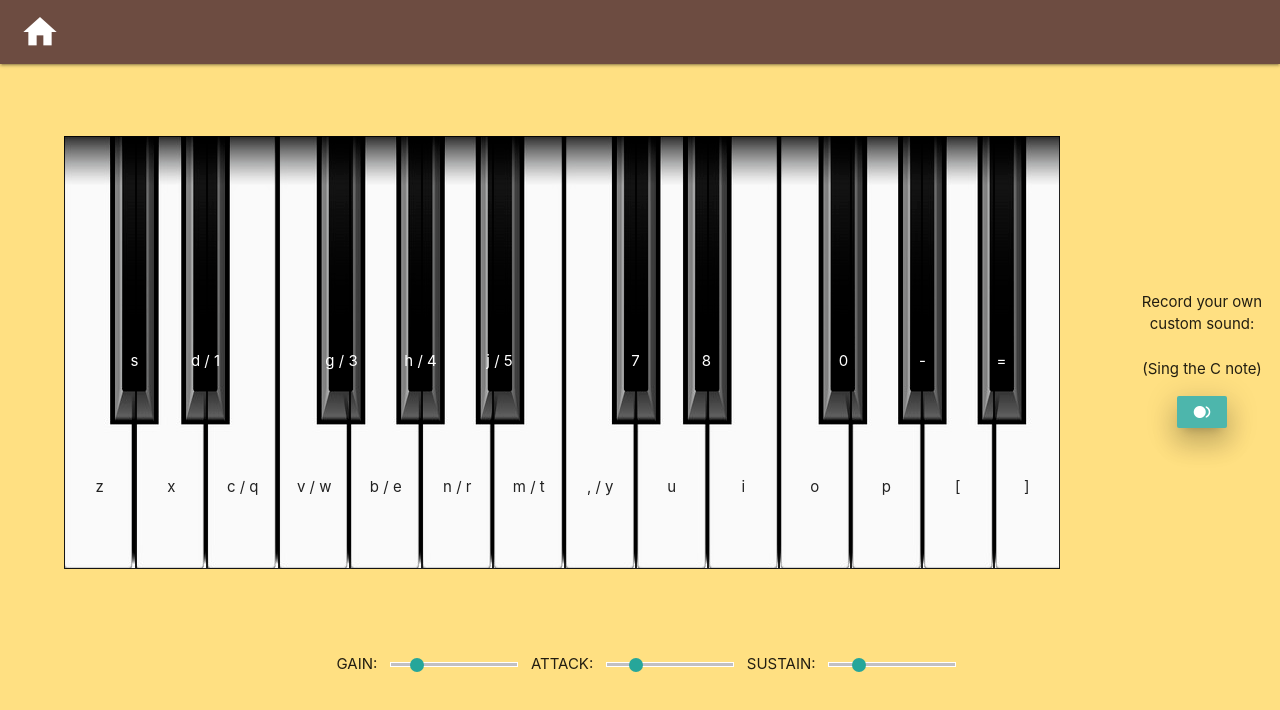
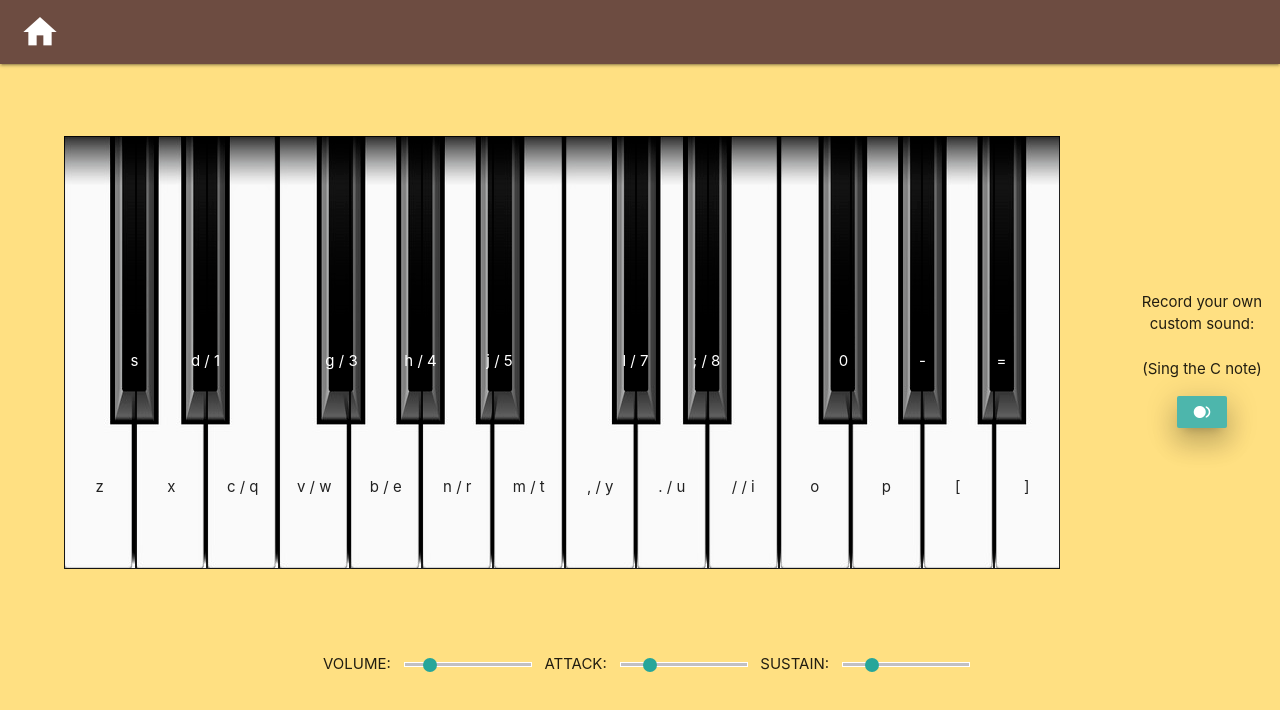
Before and after one commit to dhruvapanyam/chord-finder, a website: page front_end/views/piano.html in a window 1280 px wide. Drawn offline with nearby package versions, Linux system fonts and the light colour scheme; no server answers.

Commit message:
deployed

```diff
--- a/front_end/views/piano.html
+++ b/front_end/views/piano.html
@@ -19,7 +19,7 @@
 
     <meta charset="UTF-8">
     <meta name="viewport" content="width=device-width, initial-scale=1.0">
-    <title>Document</title>
+    <title>Chord Finder</title>
 </head>
 <body class="amber lighten-3">
     <nav class="brown darken-1">
@@ -41,8 +41,8 @@
             <div id="A3" class="white-key" onmousedown="playKey(this.id)" onmouseup="unplayKey(this.id)">n / r</div>
             <div id="B3" class="white-key" onmousedown="playKey(this.id)" onmouseup="unplayKey(this.id)">m / t</div>
             <div id="C4" class="white-key" onmousedown="playKey(this.id)" onmouseup="unplayKey(this.id)">, / y</div>
-            <div id="D4" class="white-key" onmousedown="playKey(this.id)" onmouseup="unplayKey(this.id)">u</div>
-            <div id="E4" class="white-key" onmousedown="playKey(this.id)" onmouseup="unplayKey(this.id)">i</div>
+            <div id="D4" class="white-key" onmousedown="playKey(this.id)" onmouseup="unplayKey(this.id)">. / u</div>
+            <div id="E4" class="white-key" onmousedown="playKey(this.id)" onmouseup="unplayKey(this.id)">/ / i</div>
             <div id="F4" class="white-key" onmousedown="playKey(this.id)" onmouseup="unplayKey(this.id)">o</div>
             <div id="G4" class="white-key" onmousedown="playKey(this.id)" onmouseup="unplayKey(this.id)">p</div>
             <div id="A4" class="white-key" onmousedown="playKey(this.id)" onmouseup="unplayKey(this.id)">[</div>
@@ -54,8 +54,8 @@
             <div id="F#3" class="black-key" onmousedown="playKey(this.id)" onmouseup="unplayKey(this.id)" style="margin-left: 253px;">g / 3</div>
             <div id="G#3" class="black-key" onmousedown="playKey(this.id)" onmouseup="unplayKey(this.id)" style="margin-left: 332px;">h / 4</div>
             <div id="A#3" class="black-key" onmousedown="playKey(this.id)" onmouseup="unplayKey(this.id)" style="margin-left: 411px;">j / 5</div>
-            <div id="C#4" class="black-key" onmousedown="playKey(this.id)" onmouseup="unplayKey(this.id)" style="margin-left: 547px;">7</div>
-            <div id="D#4" class="black-key" onmousedown="playKey(this.id)" onmouseup="unplayKey(this.id)" style="margin-left: 618px;">8</div>
+            <div id="C#4" class="black-key" onmousedown="playKey(this.id)" onmouseup="unplayKey(this.id)" style="margin-left: 547px;">l / 7</div>
+            <div id="D#4" class="black-key" onmousedown="playKey(this.id)" onmouseup="unplayKey(this.id)" style="margin-left: 618px;">; / 8</div>
             <div id="F#4" class="black-key" onmousedown="playKey(this.id)" onmouseup="unplayKey(this.id)" style="margin-left: 755px;">0</div>
             <div id="G#4" class="black-key" onmousedown="playKey(this.id)" onmouseup="unplayKey(this.id)" style="margin-left: 834px;">-</div>
             <div id="A#4" class="black-key" onmousedown="playKey(this.id)" onmouseup="unplayKey(this.id)" style="margin-left: 913px;">=</div>
@@ -74,7 +74,7 @@
         </div>
     </div>
     <div class="flex-container">
-        <div class="margin-1">GAIN: </div> <div class="range-field" style="width: 10%;"> <input class="margin-1" type="range" min=0 max=6 value=1 step=0.1 oninput="clipGain(this.value)"></div>
+        <div class="margin-1">VOLUME: </div> <div class="range-field" style="width: 10%;"> <input class="margin-1" type="range" min=0 max=6 value=1 step=0.1 oninput="clipGain(this.value)"></div>
         <div class="margin-1">ATTACK: </div> <div class="range-field" style="width: 10%;"> <input class="margin-1" type="range" min=0 max=5 value=1 step=0.1 oninput="clipAttack(this.value)"></div>
         <div class="margin-1">SUSTAIN: </div> <div class="range-field" style="width: 10%;"> <input class="margin-1" type="range" min=0 max=5 value=1 step=0.1 oninput="clipSustain(this.value)"></div>
     </div>
```
Also changed, not shown: front_end/views/create.html (+1 -1 lines).
